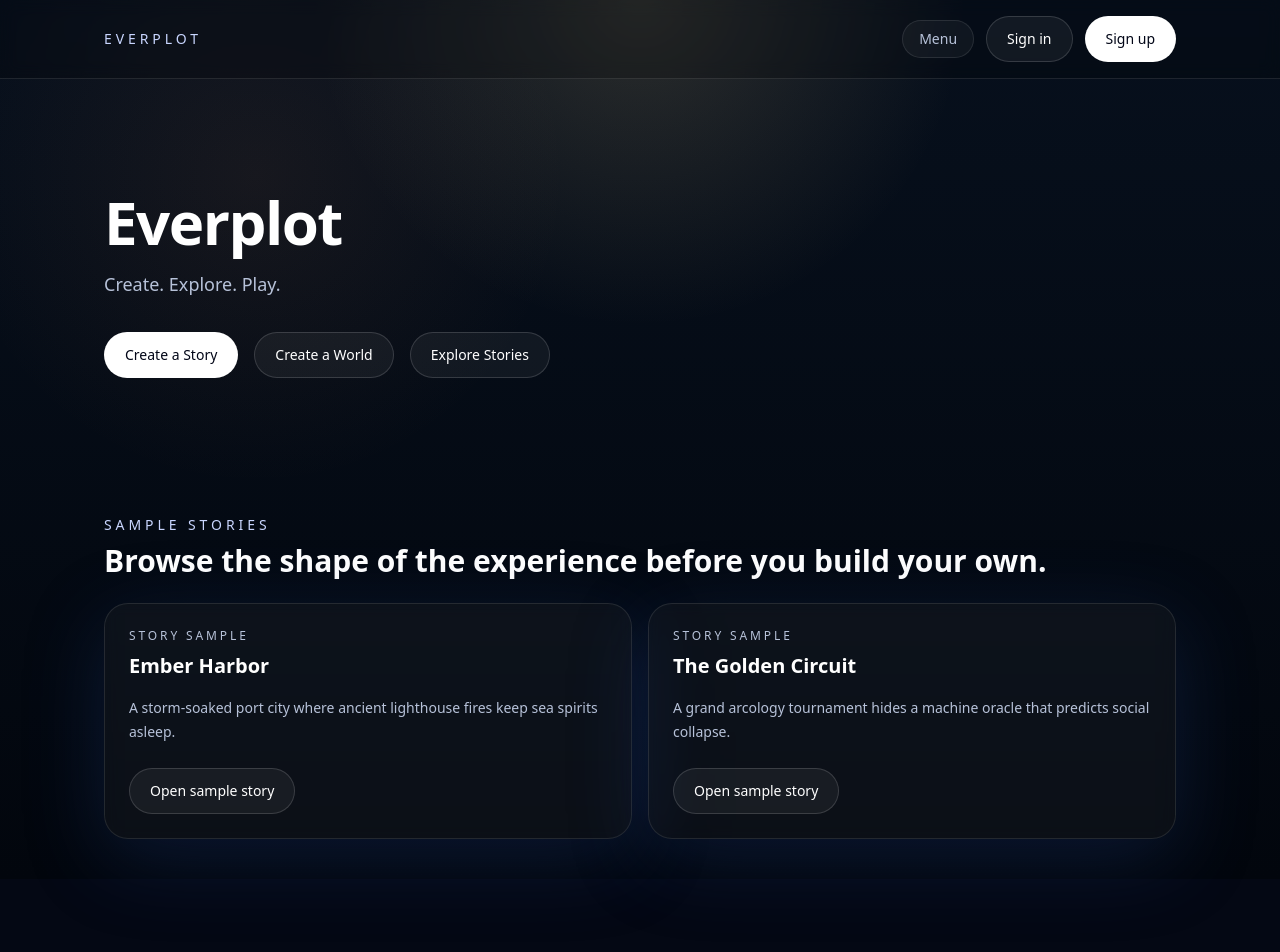
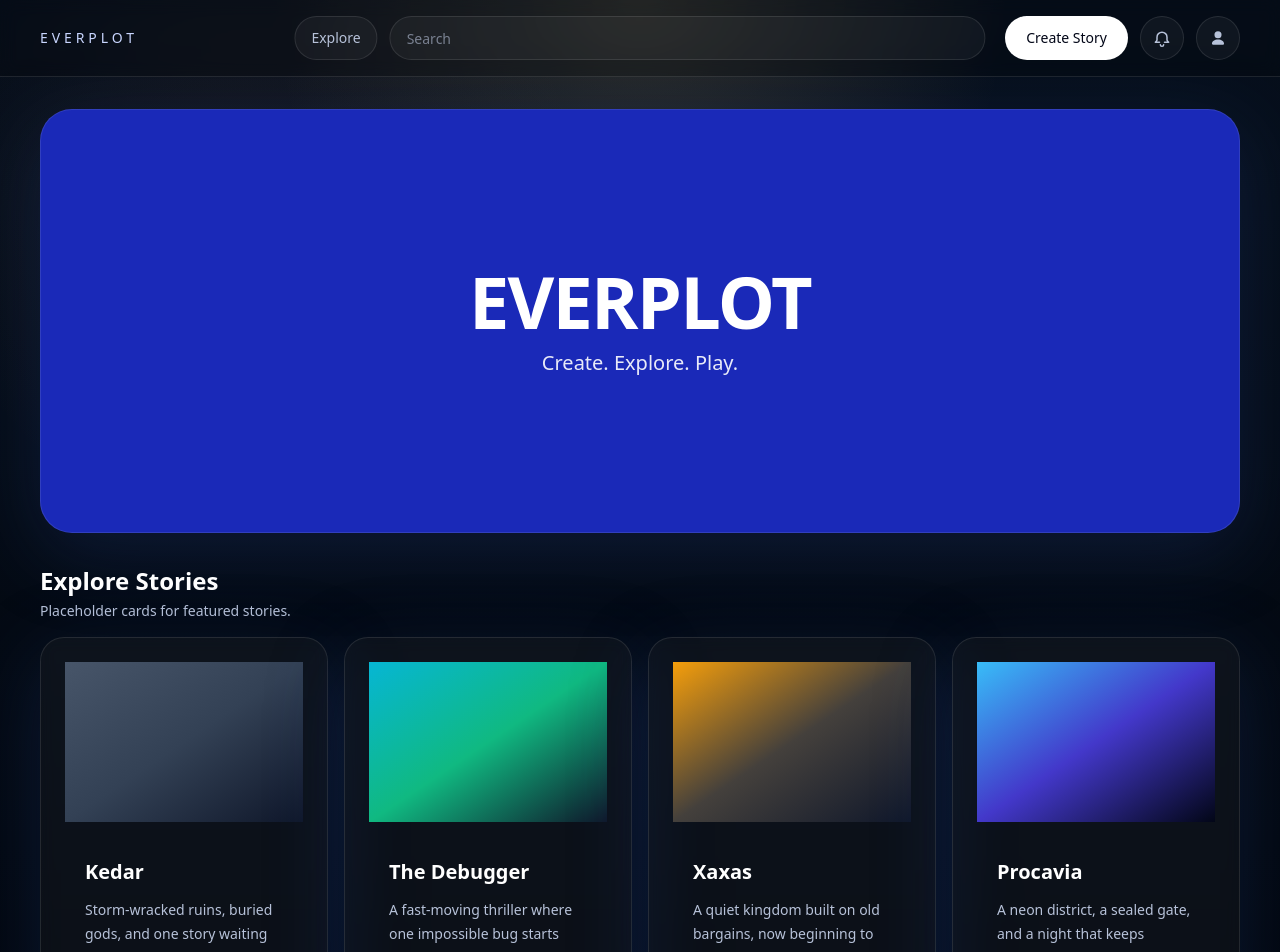
Before and after one commit to JackieGreenlea/dream-gens, a Next.js app: page / in a window 1280 px wide. Shown: the top 952 px of the page. Before the commit the page ends 879 px from the top, so only its background shows below. Built offline with nearby package versions, Linux system fonts and the light colour scheme; no server answers.

Commit message:
UI update

```diff
--- a/app/page.tsx
+++ b/app/page.tsx
@@ -1,5 +1,28 @@
-import { ButtonLink } from "@/components/ui/button";
-import { SampleWorlds } from "@/components/world/sample-worlds";
+import Link from "next/link";
+import { Card } from "@/components/ui/card";
+
+const placeholderStories = [
+  {
+    title: "Kedar",
+    summary: "Storm-wracked ruins, buried gods, and one story waiting to be disturbed.",
+    accent: "from-slate-600 via-slate-700 to-slate-900",
+  },
+  {
+    title: "The Debugger",
+    summary: "A fast-moving thriller where one impossible bug starts rewriting the city around you.",
+    accent: "from-cyan-500 via-emerald-500 to-slate-900",
+  },
+  {
+    title: "Xaxas",
+    summary: "A quiet kingdom built on old bargains, now beginning to crack under pressure.",
+    accent: "from-amber-500 via-stone-700 to-slate-900",
+  },
+  {
+    title: "Procavia",
+    summary: "A neon district, a sealed gate, and a night that keeps revealing the wrong future.",
+    accent: "from-sky-400 via-indigo-700 to-slate-950",
+  },
+];
 
 export default async function HomePage({
   searchParams,
@@ -10,40 +33,44 @@ export default async function HomePage({
 
   return (
     <main className="min-h-screen bg-celestial-glow">
-      <div className="mx-auto flex min-h-screen max-w-6xl flex-col gap-20 px-6 py-10 sm:px-8 lg:px-10">
+      <div className="mx-auto flex min-h-screen max-w-[1380px] flex-col gap-8 px-4 py-8 sm:px-8 lg:px-10">
         {message ? (
           <div className="rounded-2xl border border-emerald-400/20 bg-emerald-400/10 px-5 py-4 text-sm text-emerald-100">
             {message}
           </div>
         ) : null}
-        <section className="flex flex-1 items-center">
-          <div className="max-w-4xl space-y-8 py-8 lg:py-14">
-            <div className="space-y-4">
-              <p className="text-sm uppercase tracking-[0.34em] text-gold">
 
-              </p>
-              <h1 className="max-w-3xl text-5xl font-semibold tracking-tight text-white sm:text-6xl">
+        <section className="overflow-hidden rounded-[2rem] border border-white/10 bg-[#1a29b8] px-6 py-20 shadow-glow sm:px-10 sm:py-24">
+          <div className="mx-auto flex min-h-[230px] max-w-4xl items-center justify-center text-center">
+            <div className="space-y-3">
+              <h1 className="text-5xl font-semibold uppercase tracking-tight text-white sm:text-6xl lg:text-7xl">
                 Everplot
               </h1>
-              <p className="max-w-2xl text-lg leading-8 text-mist">
-                Create. Explore. Play.
-              </p>
-            </div>
-            <div className="flex flex-wrap gap-4">
-              <ButtonLink href="/create">Create a Story</ButtonLink>
-              <ButtonLink href="/worlds/create" variant="ghost">
-                Create a World
-              </ButtonLink>
-              <ButtonLink href="#samples" variant="ghost">
-                Explore Stories
-              </ButtonLink>
+              <p className="text-lg font-medium text-white/90 sm:text-xl">Create. Explore. Play.</p>
             </div>
           </div>
         </section>
 
-        <div id="samples">
-          <SampleWorlds />
-        </div>
+        <section className="space-y-4">
+          <div className="space-y-1">
+            <h2 className="text-2xl font-semibold text-white">Explore Stories</h2>
+            <p className="text-sm text-mist">Placeholder cards for featured stories.</p>
+          </div>
+
+          <div className="grid gap-4 md:grid-cols-2 xl:grid-cols-4">
+            {placeholderStories.map((story) => (
+              <Link key={story.title} href="/" className="block">
+                <Card className="flex h-full flex-col gap-4 overflow-hidden p-0 transition hover:border-white/20 hover:bg-white/[0.06]">
+                  <div className={`h-40 bg-gradient-to-br ${story.accent}`} />
+                  <div className="space-y-3 p-5">
+                    <h3 className="text-xl font-semibold text-white">{story.title}</h3>
+                    <p className="text-sm leading-6 text-mist">{story.summary}</p>
+                  </div>
+                </Card>
+              </Link>
+            ))}
+          </div>
+        </section>
       </div>
     </main>
   );
--- a/components/auth/auth-header.tsx
+++ b/components/auth/auth-header.tsx
@@ -1,47 +1,131 @@
 import Link from "next/link";
 import { User } from "@supabase/supabase-js";
 import { signOut } from "@/app/auth/actions";
-import { Button, ButtonLink } from "@/components/ui/button";
+import { ButtonLink } from "@/components/ui/button";
 
 type AuthHeaderProps = {
   user: User | null;
 };
 
+function BellIcon() {
+  return (
+    <svg
+      aria-hidden="true"
+      viewBox="0 0 24 24"
+      className="h-5 w-5"
+      fill="none"
+      stroke="currentColor"
+      strokeWidth="1.8"
+      strokeLinecap="round"
+      strokeLinejoin="round"
+    >
+      <path d="M15 17h5l-1.4-1.4a2 2 0 0 1-.6-1.4V11a6 6 0 1 0-12 0v3.2a2 2 0 0 1-.6 1.4L4 17h5" />
+      <path d="M10 20a2 2 0 0 0 4 0" />
+    </svg>
+  );
+}
+
+function UserIcon() {
+  return (
+    <svg
+      aria-hidden="true"
+      viewBox="0 0 24 24"
+      className="h-5 w-5"
+      fill="currentColor"
+    >
+      <path d="M12 12.25a4.25 4.25 0 1 0-4.25-4.25A4.25 4.25 0 0 0 12 12.25Z" />
+      <path d="M12 13.75c-4.17 0-7.25 2.16-7.25 5.12 0 .63.5 1.13 1.13 1.13h12.24c.62 0 1.13-.5 1.13-1.13 0-2.96-3.08-5.12-7.25-5.12Z" />
+    </svg>
+  );
+}
+
+function headerActionButtonClasses() {
+  return "inline-flex h-11 w-11 items-center justify-center rounded-full border border-white/10 bg-white/[0.04] text-mist transition hover:border-white/25 hover:bg-white/[0.08] hover:text-white";
+}
+
 export function AuthHeader({ user }: AuthHeaderProps) {
+  const accountLabel = user?.email ?? "Guest";
+  const username = user?.email?.split("@")[0] ?? "Guest";
+  const centerControls = (
+    <>
+      <button
+        type="button"
+        className="inline-flex h-11 shrink-0 items-center justify-center rounded-full border border-white/10 bg-white/[0.04] px-4 text-sm text-mist transition hover:border-white/25 hover:bg-white/[0.08] hover:text-white"
+      >
+        Explore
+      </button>
+      <div className="min-w-[4.5rem] flex-1">
+        <label className="sr-only" htmlFor="site-search">
+          Search
+        </label>
+        <input
+          id="site-search"
+          type="search"
+          placeholder="Search"
+          className="h-11 w-full rounded-full border border-white/10 bg-white/[0.04] px-4 text-sm text-white placeholder:text-mist/60 focus:border-white/20 focus:outline-none"
+        />
+      </div>
+    </>
+  );
+
   return (
     <header className="relative z-50 border-b border-white/10 bg-black/20 backdrop-blur">
-      <div className="mx-auto flex max-w-6xl flex-wrap items-center justify-between gap-3 px-6 py-4 sm:gap-4 sm:px-8 lg:px-10">
-        <Link href="/" className="text-sm font-medium uppercase tracking-[0.28em] text-gold">
+      <div className="absolute left-1/2 top-1/2 hidden w-[clamp(11rem,54vw,52rem)] -translate-x-1/2 -translate-y-1/2 items-center gap-3 lg:flex">
+        {centerControls}
+      </div>
+
+      <div className="flex w-full flex-wrap items-center gap-3 px-4 py-4 sm:px-8 lg:min-h-[76px] lg:px-10 lg:py-0">
+        <div className="flex min-w-0 items-center justify-start lg:absolute lg:left-10 lg:top-1/2 lg:-translate-y-1/2">
+          <Link
+            href="/"
+            className="inline-flex h-11 items-center text-sm font-medium uppercase tracking-[0.28em] text-gold"
+          >
             Everplot
           </Link>
+        </div>
 
-        <div className="flex w-full items-center justify-between gap-3 sm:w-auto sm:flex-wrap sm:justify-end">
-          <nav className="relative z-50 shrink-0">
+        <div className="order-3 flex w-full items-center gap-3 lg:hidden">
+          {centerControls}
+        </div>
+
+        <div className="ml-auto flex items-center justify-end gap-2 sm:gap-3 lg:absolute lg:right-10 lg:top-1/2 lg:ml-0 lg:-translate-y-1/2">
+          <ButtonLink href="/create" className="h-11 px-4 py-0 sm:px-5">
+            Create Story
+          </ButtonLink>
+
+          <button type="button" className={headerActionButtonClasses()} aria-label="Notifications">
+            <BellIcon />
+          </button>
+
           <details className="group relative">
-              <summary className="list-none cursor-pointer rounded-full border border-white/10 bg-white/[0.04] px-4 py-2 text-sm text-mist transition hover:border-white/25 hover:bg-white/[0.08] hover:text-white">
-                Menu
+            <summary
+              className={`${headerActionButtonClasses()} list-none cursor-pointer text-[#b7b7b7]`}
+              aria-label="Account menu"
+            >
+              <UserIcon />
             </summary>
-              <div className="absolute right-0 top-12 z-[60] w-[min(16rem,calc(100vw-3rem))] rounded-3xl border border-white/10 bg-[#120f1c]/95 p-3 shadow-glow backdrop-blur sm:w-56">
+
+            <div className="absolute right-0 top-14 z-[60] w-[min(18rem,calc(100vw-2rem))] rounded-3xl border border-white/10 bg-[#120f1c]/95 p-3 shadow-glow backdrop-blur">
               <div className="flex flex-col">
-                  <Link
-                    href="/create"
-                    className="rounded-2xl px-3 py-2 text-sm text-mist transition hover:bg-white/[0.08] hover:text-white"
+                <div className="border-b border-white/10 px-3 pb-3">
+                  <p className="text-sm font-medium text-white">{username}</p>
+                  <p className="mt-1 text-xs text-mist/80">{accountLabel}</p>
+                </div>
+
+                <button
+                  type="button"
+                  className="mt-2 rounded-2xl px-3 py-2 text-left text-sm text-mist transition hover:bg-white/[0.08] hover:text-white"
                 >
-                    Create a story
-                  </Link>
-                  <Link
-                    href="/worlds/create"
-                    className="rounded-2xl px-3 py-2 text-sm text-mist transition hover:bg-white/[0.08] hover:text-white"
-                  >
-                    Create a world
-                  </Link>
+                  My Profile
+                </button>
+
                 {user ? (
                   <>
                     <Link
-                        href="/worlds"
+                      href="/sessions"
                       className="rounded-2xl px-3 py-2 text-sm text-mist transition hover:bg-white/[0.08] hover:text-white"
                     >
-                        My Worlds
+                      My Sessions
                     </Link>
                     <Link
                       href="/stories"
@@ -50,38 +134,43 @@ export function AuthHeader({ user }: AuthHeaderProps) {
                       My Stories
                     </Link>
                     <Link
-                        href="/sessions"
+                      href="/worlds"
                       className="rounded-2xl px-3 py-2 text-sm text-mist transition hover:bg-white/[0.08] hover:text-white"
                     >
-                        My Sessions
+                      My Worlds
                     </Link>
-                      <div className="mt-2 border-t border-white/10 px-3 pt-3 text-xs text-mist/80">
-                        {user.email}
-                      </div>
                   </>
                 ) : null}
+
+                <button
+                  type="button"
+                  className="rounded-2xl px-3 py-2 text-left text-sm text-mist transition hover:bg-white/[0.08] hover:text-white"
+                >
+                  Settings
+                </button>
+
+                <div className="mt-2 border-t border-white/10 pt-2">
+                  {user ? (
+                    <form action={signOut}>
+                      <button
+                        type="submit"
+                        className="w-full rounded-2xl px-3 py-2 text-left text-sm text-mist transition hover:bg-white/[0.08] hover:text-white"
+                      >
+                        Sign out
+                      </button>
+                    </form>
+                  ) : (
+                    <Link
+                      href="/auth/sign-in"
+                      className="block rounded-2xl px-3 py-2 text-sm text-mist transition hover:bg-white/[0.08] hover:text-white"
+                    >
+                      Sign in
+                    </Link>
+                  )}
+                </div>
               </div>
             </div>
           </details>
-          </nav>
-
-          {user ? (
-            <>
-              <span className="hidden text-sm text-mist sm:inline">{user.email}</span>
-              <form action={signOut}>
-                <Button type="submit" variant="ghost">
-                  Sign out
-                </Button>
-              </form>
-            </>
-          ) : (
-            <div className="flex items-center gap-2 sm:gap-3">
-              <ButtonLink href="/auth/sign-in" variant="ghost">
-                Sign in
-              </ButtonLink>
-              <ButtonLink href="/auth/sign-up">Sign up</ButtonLink>
-            </div>
-          )}
         </div>
       </div>
     </header>
```
Lines whose indentation alone changed are shown as unchanged.
